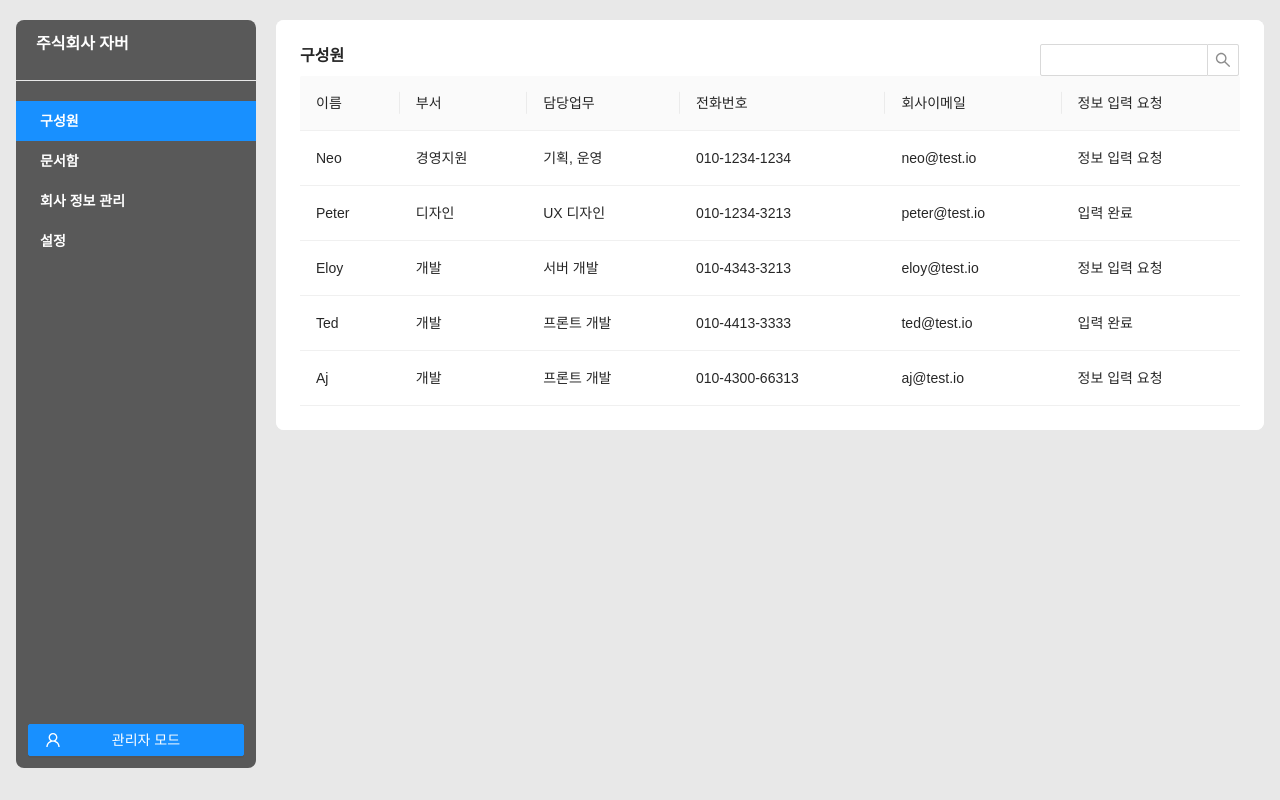
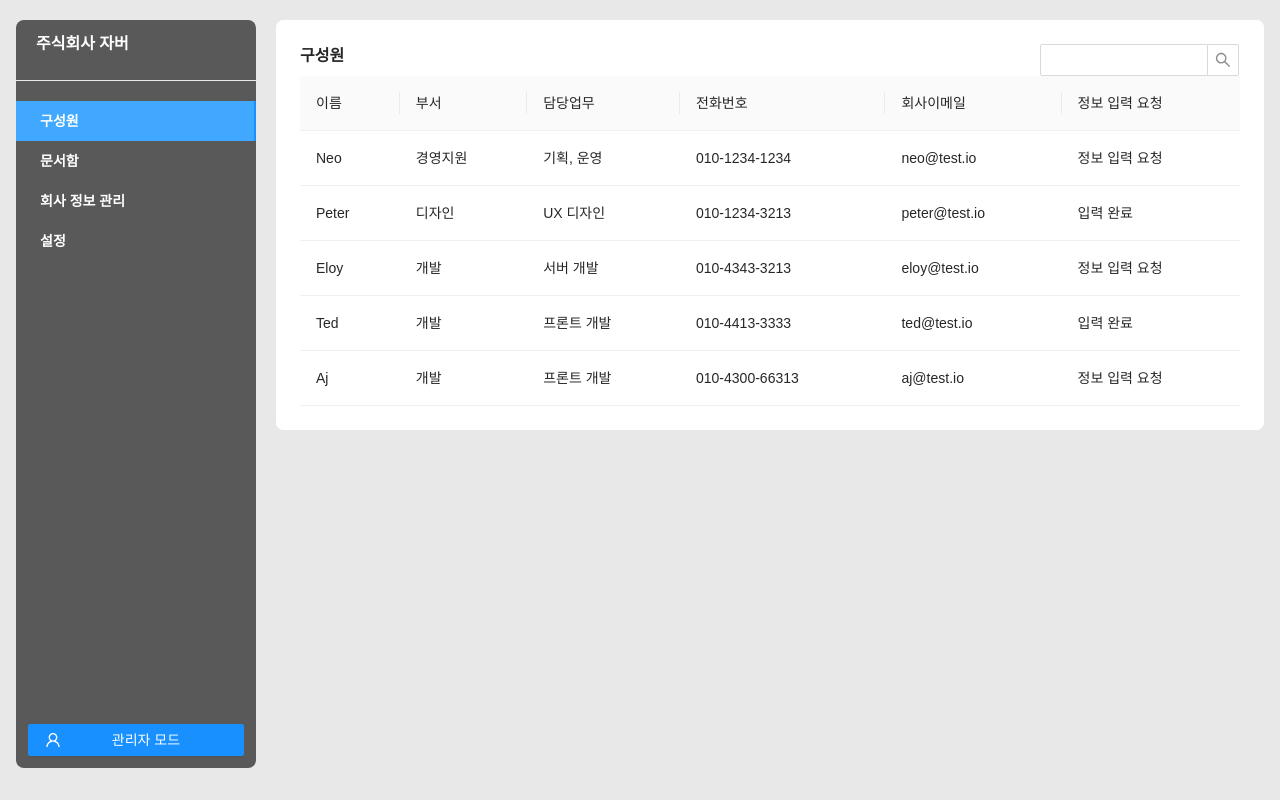
Before and after one commit to rameauv/jober_design_renewal, a React (Create React App) app: page / in a window 1280 px wide. Built offline with nearby package versions, Linux system fonts and the light colour scheme.

Commit message:
fix(left-navigation-bar): fix the selected color

```diff
--- a/src/shared-components/left-navigation-bar/left-navigation-bar.module.css
+++ b/src/shared-components/left-navigation-bar/left-navigation-bar.module.css
@@ -38,7 +38,7 @@
 }
 
 .menuItem:global(.ant-menu-item-selected) {;
-    background-color: var(--app-color-accent) !important; /*TODO check for another solution*/
+    background-color: var(--app-color-selected) !important; /*TODO check for another solution*/
     color: var(--app-color-white);;
 }
 
--- a/src/styles.css
+++ b/src/styles.css
@@ -10,7 +10,7 @@ body {
     --app-color-gray-5: #8C8C8C;
     --app-color-gray-6: #595959;
 
-    --app-color-accent: var(--app-color-blue-1);
+    --app-color-selected: var(--app-color-blue-0);
     --app-color-text-primary: var(--app-color-gray-6);
     --app-color-text-secondary: var(--app-color-gray-4);
     --app-color-text-link: var(--app-color-blue-1);
```
